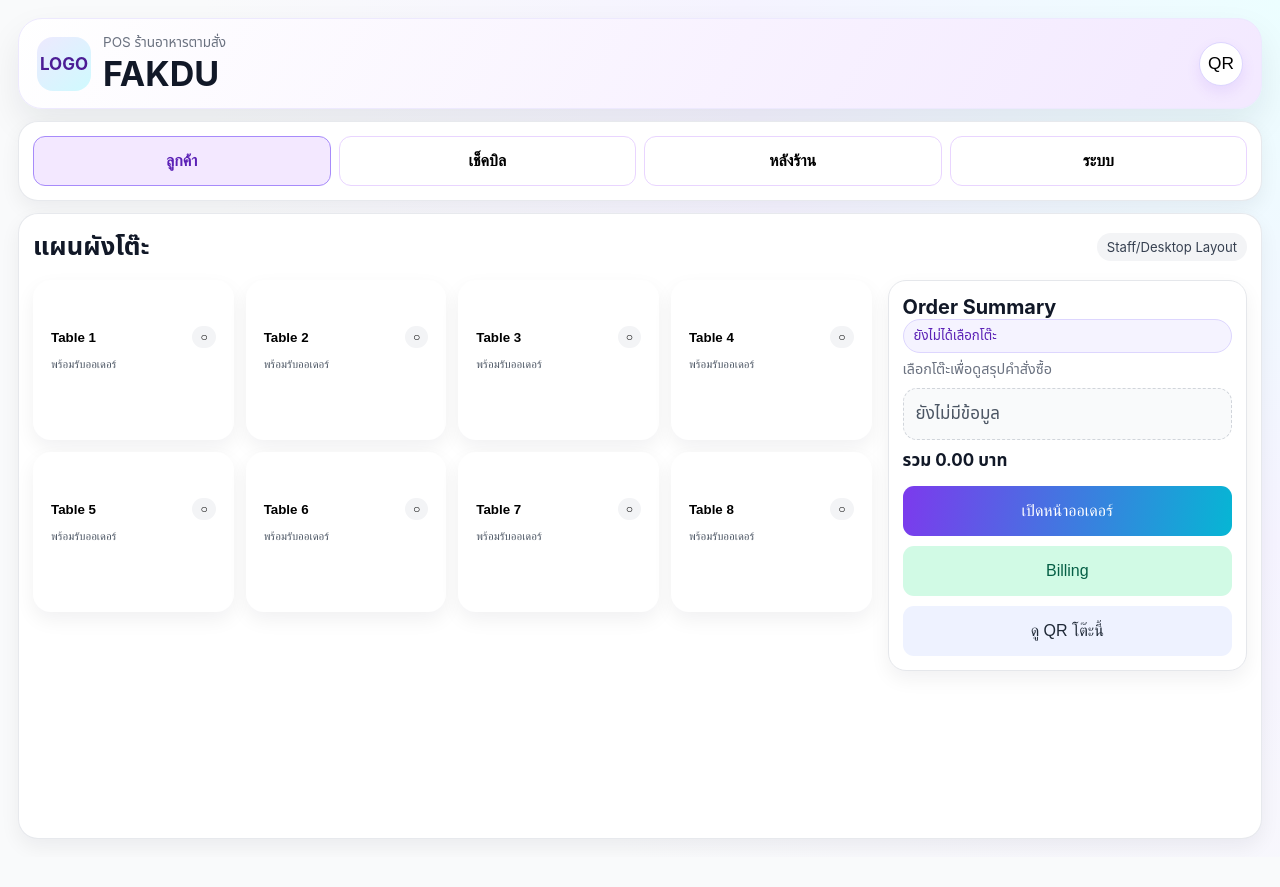
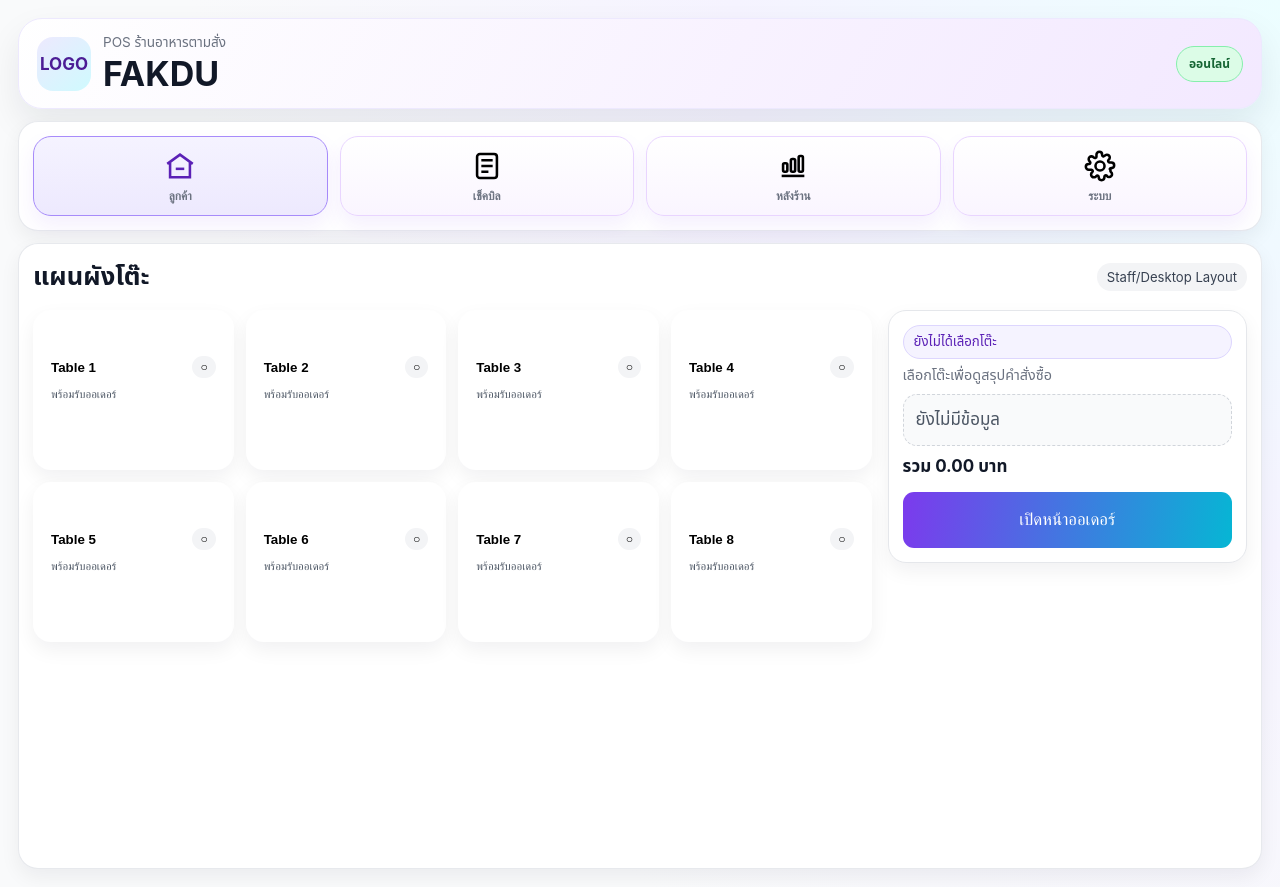
Before and after one commit to kisoga4-commits/pOSPython, a Flask app: template templates/index.html in a window 1280 px wide. Before the commit the page ends 843 px from the top, so only its background shows below. Run offline with Flask 3, Linux system fonts and the light colour scheme; the template is opened without the code that fills it: most values are stand-ins (such as "Sample title", 1, 10 or a date in 2020); parts of the project's set-up code (start-up, migrations or seed data) failed here and were passed over.

Commit message:
Revamp POS desktop UI with icon tabs and richer dashboards

```diff
--- a/static/app.js
+++ b/static/app.js
@@ -203,9 +203,13 @@ function renderCashier() {
   }
   queues.forEach((table) => {
     const meta = statusMap[table.status] || statusMap.available;
+    const { items, total } = getTableSummary(table.id);
     const row = document.createElement('button');
     row.className = `list-card checkout-card ${meta.tone}`;
-    row.innerHTML = `<strong>${meta.icon} ${unitLabel()} ${table.id}</strong><small>${meta.label}</small>`;
+    row.innerHTML = `<strong class="checkout-title">${meta.icon} ${unitLabel()} ${table.id}</strong>
+      <small>${meta.label}</small>
+      <div class="checkout-items">${items.length ? items.slice(-5).map((i) => `• ${i.name} (${money(i.price)})`).join('<br>') : 'ยังไม่มีรายการอาหาร'}</div>
+      <strong>รวม ${money(total)} บาท</strong>`;
     row.addEventListener('click', () => openBill(table.id));
     wrap.appendChild(row);
   });
@@ -232,14 +236,38 @@ function renderMenu() {
 }
 
 function renderSales() {
-  const sales = db.sales || [];
-  const total = sales.reduce((sum, s) => sum + Number(s.total || 0), 0);
+  let sales = db.sales || [];
+  const from = qs('sales-from')?.value;
+  const to = qs('sales-to')?.value;
+  if (from || to) {
+    sales = sales.filter((s) => {
+      const d = new Date(s.timestamp || s.created_at || Date.now());
+      const passFrom = from ? d >= new Date(`${from}T00:00:00`) : true;
+      const passTo = to ? d <= new Date(`${to}T23:59:59`) : true;
+      return passFrom && passTo;
+    });
+  }
+  const inRange = (days) => {
+    const now = new Date();
+    const start = new Date(now);
+    start.setDate(now.getDate() - (days - 1));
+    start.setHours(0, 0, 0, 0);
+    return sales.filter((s) => new Date(s.timestamp || s.created_at || Date.now()) >= start);
+  };
+  const sumTotal = (list) => list.reduce((sum, s) => sum + Number(s.total || 0), 0);
+  const todaySales = inRange(1);
+  const sevenSales = inRange(7);
+  const monthSales = inRange(30);
+  const total = sumTotal(sales);
   const cash = sales.filter((s) => s.payment_method === 'cash').reduce((sum, s) => sum + Number(s.total || 0), 0);
   const qr = sales.filter((s) => s.payment_method === 'qr').reduce((sum, s) => sum + Number(s.total || 0), 0);
-  qs('sales-summary').innerHTML = `
-    <div class="list-card"><strong>ยอดขายรวม</strong><div>${money(total)} บาท</div></div>
-    <div class="list-card"><strong>เงินสด</strong><div>${money(cash)} บาท</div></div>
-    <div class="list-card"><strong>โอน/QR</strong><div>${money(qr)} บาท</div></div>`;
+  qs('sales-overview').innerHTML = `
+    <div class="list-card"><strong>Today</strong><div>${money(sumTotal(todaySales))}</div></div>
+    <div class="list-card"><strong>7 Days</strong><div>${money(sumTotal(sevenSales))}</div></div>
+    <div class="list-card"><strong>30 Days</strong><div>${money(sumTotal(monthSales))}</div></div>
+    <div class="list-card"><strong>Cash</strong><div>${money(cash)}</div></div>
+    <div class="list-card"><strong>Transfer</strong><div>${money(qr)}</div></div>
+    <div class="list-card"><strong>Grand Total</strong><div>${money(total)}</div></div>`;
   qs('sales-list').innerHTML = '';
   sales.slice().reverse().forEach((sale) => {
     const row = document.createElement('div');
@@ -247,6 +275,18 @@ function renderSales() {
     row.textContent = `${unitLabel()} ${sale.target_id} • ${money(sale.total)} บาท • ${sale.payment_method}`;
     qs('sales-list').appendChild(row);
   });
+
+  const bestWrap = qs('sales-best-list');
+  const itemTotals = {};
+  sales.forEach((sale) => (sale.items || []).forEach((item) => { itemTotals[item.name] = (itemTotals[item.name] || 0) + 1; }));
+  bestWrap.innerHTML = '';
+  Object.entries(itemTotals).sort((a, b) => b[1] - a[1]).slice(0, 8).forEach(([name, qty]) => {
+    const row = document.createElement('div');
+    row.className = 'list-card';
+    row.textContent = `${name} • ${qty} จาน`;
+    bestWrap.appendChild(row);
+  });
+  if (!bestWrap.innerHTML) bestWrap.innerHTML = '<div class="empty">ยังไม่มีข้อมูลยอดฮิต</div>';
 }
 
 function renderSystem() {
@@ -308,10 +348,11 @@ function bind() {
     ['menu', 'sales'].forEach((name) => qs(`backstore-${name}`).classList.toggle('hidden', name !== btn.dataset.backstoreTab));
   }));
 
-  qs('open-client-qr').addEventListener('click', () => openQRModal('staff-mode', `${window.location.origin}/staff`, buildQrImageUrl(`${window.location.origin}/staff`)));
   qs('close-qr-modal').addEventListener('click', () => qs('qr-modal').classList.add('hidden'));
   qs('close-table-order-modal').addEventListener('click', () => qs('table-order-modal').classList.add('hidden'));
   qs('close-payment-modal').addEventListener('click', () => qs('payment-modal').classList.add('hidden'));
+  qs('sales-from')?.addEventListener('change', renderSales);
+  qs('sales-to')?.addEventListener('change', renderSales);
 
   qs('order-submit').addEventListener('click', submitOrderFromPanel);
 
@@ -367,12 +408,37 @@ function bind() {
 
 
   qs('desk-open-order-modal')?.addEventListener('click', () => { if (selectedTableId) selectTable(selectedTableId); });
-  qs('desk-open-bill-modal')?.addEventListener('click', () => { if (selectedTableId) openBill(selectedTableId); });
-  qs('desk-open-table-qr')?.addEventListener('click', () => {
-    if (!selectedTableId) return;
-    const url = customerScanUrl(selectedTableId);
-    openQRModal(`Table-${selectedTableId}`, url, buildQrImageUrl(url));
+  qs('open-sales-insight')?.addEventListener('click', () => {
+    const sales = db.sales || [];
+    const sum = (days) => {
+      const now = new Date();
+      const start = new Date(now);
+      start.setDate(now.getDate() - (days - 1));
+      start.setHours(0, 0, 0, 0);
+      return sales.filter((s) => new Date(s.timestamp || s.created_at || Date.now()) >= start).reduce((a, b) => a + Number(b.total || 0), 0);
+    };
+    const now7 = sum(7);
+    const prevStart = new Date();
+    prevStart.setDate(prevStart.getDate() - 14);
+    prevStart.setHours(0, 0, 0, 0);
+    const prevEnd = new Date();
+    prevEnd.setDate(prevEnd.getDate() - 8);
+    prevEnd.setHours(23, 59, 59, 999);
+    const prev7 = sales.filter((s) => {
+      const d = new Date(s.timestamp || s.created_at || Date.now());
+      return d >= prevStart && d <= prevEnd;
+    }).reduce((a, b) => a + Number(b.total || 0), 0);
+    const diff = now7 - prev7;
+    const best = {};
+    sales.forEach((sale) => (sale.items || []).forEach((it) => { best[it.name] = (best[it.name] || 0) + 1; }));
+    const top = Object.entries(best).sort((a, b) => b[1] - a[1]).slice(0, 3);
+    qs('insight-content').innerHTML = `
+      <div class="list-card"><strong>7 วันล่าสุด</strong><div>${money(now7)} บาท</div></div>
+      <div class="list-card"><strong>เทียบ 7 วันก่อนหน้า</strong><div>${diff >= 0 ? '+' : ''}${money(diff)} บาท</div></div>
+      <div class="list-card"><strong>Top items</strong><div>${top.map((x) => `${x[0]} (${x[1]})`).join('<br>') || 'ไม่มีข้อมูล'}</div></div>`;
+    qs('insight-modal').classList.remove('hidden');
   });
+  qs('close-insight-modal')?.addEventListener('click', () => qs('insight-modal').classList.add('hidden'));
 
   qs('save-system').addEventListener('click', async () => {
     let qrImage = db.settings?.qrImage || '';
--- a/static/style.css
+++ b/static/style.css
@@ -33,10 +33,12 @@ h1,h2,h3,h4,p{margin:0}
 .icon-btn{width:44px;height:44px;border-radius:999px;border:1px solid #ddd6fe;background:#fff;cursor:pointer;font-size:1.08rem;box-shadow:0 6px 14px rgba(124,58,237,.1);transition:.2s}
 .icon-btn:hover{transform:translateY(-1px)}
 
-.tab-bar{display:grid;grid-template-columns:repeat(4,1fr);gap:8px}
-.main-tab{border:1px solid #e9d5ff;background:#fff;border-radius:12px;padding:11px;font-weight:700;cursor:pointer;transition:.2s}
+.tab-bar{display:grid;grid-template-columns:repeat(4,1fr);gap:12px}
+.main-tab{border:1px solid #e9d5ff;background:linear-gradient(180deg,#fff,#faf5ff);border-radius:18px;padding:12px 10px;font-weight:700;cursor:pointer;transition:.2s;display:grid;justify-items:center;gap:6px;box-shadow:0 10px 20px rgba(124,58,237,.08)}
+.main-tab svg{width:34px;height:34px}
+.main-tab small{font-size:.74rem;color:#6b7280}
 .main-tab:hover{transform:translateY(-1px)}
-.main-tab.is-active{border-color:#a78bfa;background:var(--primary-soft);color:#5b21b6}
+.main-tab.is-active{border-color:#a78bfa;background:linear-gradient(180deg,#f5f3ff,#ede9fe);color:#5b21b6}
 .section-head{display:flex;justify-content:space-between;align-items:center;gap:8px}
 .pill{background:#f3f4f6;color:#374151;padding:6px 10px;border-radius:999px;font-size:.82rem}
 
@@ -47,12 +49,13 @@ h1,h2,h3,h4,p{margin:0}
 .table-card:hover{transform:translateY(-2px)}
 .table-card.is-selected{outline:2px solid #7c3aed;outline-offset:2px}
 .table-card.is-ordering{background:linear-gradient(180deg,#f5f3ff,#ffffff);border-color:#a78bfa}
-.table-card.pending{border:2px solid var(--pending-border);animation:pulse 1.7s infinite}
-.table-card.accepted{border:2px solid var(--accepted-border)}
+.table-card.pending{border:4px solid var(--pending-border);animation:pulse 1.7s infinite}
+.table-card.accepted{border:4px solid var(--accepted-border)}
 .table-card.checkout{border:2px solid var(--checkout-border)}
 @keyframes pulse{0%{box-shadow:0 0 0 0 rgba(251,146,60,.45)}70%{box-shadow:0 0 0 10px rgba(251,146,60,0)}100%{box-shadow:0 0 0 0 rgba(251,146,60,0)}}
 .table-head-row{display:flex;justify-content:space-between;align-items:center;margin-bottom:8px}
 .status-chip,.status-badge{padding:4px 8px;border-radius:999px;font-size:.75rem;font-weight:600}
+.status-online{background:#dcfce7;color:#166534;border:1px solid #86efac;padding:8px 12px}
 .status-chip.available,.status-available{background:#f3f4f6}
 .status-chip.pending,.status-pending_order{background:#ffedd5;color:#9a3412}
 .status-chip.accepted,.status-accepted_order{background:#dcfce7;color:#166534}
@@ -165,6 +175,7 @@ input,select{width:100%;padding:10px;border-radius:10px;border:1px solid var(--l
 .staff-main-pane{min-width:0}
 .staff-cart-pane{position:sticky;top:12px;align-self:start;background:#fff;border:1px solid var(--line);border-radius:18px;padding:14px;box-shadow:var(--shadow-soft)}
 .desk-action-stack{display:grid;gap:10px;margin-top:12px}
+.desk-action-stack .btn-primary{min-height:56px;font-size:1.05rem}
 
 .delivery-app-shell{max-width:768px;padding:10px}
 .delivery-grid{display:grid;grid-template-columns:1fr;gap:12px}
--- a/templates/index.html
+++ b/templates/index.html
@@ -19,16 +19,28 @@
         </div>
       </div>
       <div class="header-icons">
-        <button id="open-client-qr" class="icon-btn" title="QR Staff">QR</button>
+        <span class="status-badge status-online">ออนไลน์</span>
       </div>
     </header>
 
     <main>
       <nav class="section-card tab-bar">
-        <button class="main-tab is-active" data-screen="customer">ลูกค้า</button>
-        <button class="main-tab" data-screen="cashier">เช็คบิล</button>
-        <button class="main-tab" data-screen="backstore">หลังร้าน</button>
-        <button class="main-tab" data-screen="system">ระบบ</button>
+        <button class="main-tab is-active" data-screen="customer" aria-label="ลูกค้า">
+          <svg viewBox="0 0 24 24" fill="none" stroke="currentColor" stroke-width="1.8"><path d="M3 10.5 12 4l9 6.5"/><path d="M5 9.5V20h14V9.5"/><path d="M9 14h6"/></svg>
+          <small>ลูกค้า</small>
+        </button>
+        <button class="main-tab" data-screen="cashier" aria-label="เช็คบิล">
+          <svg viewBox="0 0 24 24" fill="none" stroke="currentColor" stroke-width="1.8"><rect x="5" y="3.5" width="14" height="17" rx="2"/><path d="M8 8h8M8 12h8M8 16h5"/></svg>
+          <small>เช็คบิล</small>
+        </button>
+        <button class="main-tab" data-screen="backstore" aria-label="หลังร้าน">
+          <svg viewBox="0 0 24 24" fill="none" stroke="currentColor" stroke-width="1.8"><path d="M4 19h16"/><rect x="5" y="10" width="3" height="6" rx="1"/><rect x="10.5" y="7" width="3" height="9" rx="1"/><rect x="16" y="5" width="3" height="11" rx="1"/></svg>
+          <small>หลังร้าน</small>
+        </button>
+        <button class="main-tab" data-screen="system" aria-label="ระบบ">
+          <svg viewBox="0 0 24 24" fill="none" stroke="currentColor" stroke-width="1.8"><circle cx="12" cy="12" r="3.2"/><path d="M19.4 15a1 1 0 0 0 .2 1.1l.1.1a2 2 0 1 1-2.8 2.8l-.1-.1a1 1 0 0 0-1.1-.2 1 1 0 0 0-.6.9V20a2 2 0 1 1-4 0v-.2a1 1 0 0 0-.6-.9 1 1 0 0 0-1.1.2l-.1.1a2 2 0 1 1-2.8-2.8l.1-.1a1 1 0 0 0 .2-1.1 1 1 0 0 0-.9-.6H4a2 2 0 1 1 0-4h.2a1 1 0 0 0 .9-.6 1 1 0 0 0-.2-1.1l-.1-.1a2 2 0 1 1 2.8-2.8l.1.1a1 1 0 0 0 1.1.2h.1a1 1 0 0 0 .6-.9V4a2 2 0 1 1 4 0v.2a1 1 0 0 0 .6.9 1 1 0 0 0 1.1-.2l.1-.1a2 2 0 1 1 2.8 2.8l-.1.1a1 1 0 0 0-.2 1.1v.1a1 1 0 0 0 .9.6H20a2 2 0 1 1 0 4h-.2a1 1 0 0 0-.9.6Z"/></svg>
+          <small>ระบบ</small>
+        </button>
       </nav>
 
       <section id="customer" class="screen section-card">
@@ -42,15 +54,12 @@
           </section>
 
           <aside class="staff-cart-pane">
-            <h3>Order Summary</h3>
             <div id="desk-selected-table" class="meta-chip">ยังไม่ได้เลือกโต๊ะ</div>
             <div id="desk-selected-status" class="muted">เลือกโต๊ะเพื่อดูสรุปคำสั่งซื้อ</div>
             <div id="desk-selected-items" class="order-list"></div>
             <div id="desk-selected-total" class="order-total">รวม 0.00 บาท</div>
             <div class="desk-action-stack">
               <button id="desk-open-order-modal" class="btn-primary" type="button">เปิดหน้าออเดอร์</button>
-              <button id="desk-open-bill-modal" class="btn-secondary" type="button">Billing</button>
-              <button id="desk-open-table-qr" class="btn-soft" type="button">ดู QR โต๊ะนี้</button>
             </div>
           </aside>
         </div>
@@ -87,9 +96,24 @@
         </div>
 
         <div id="backstore-sales" class="panel-block hidden">
-          <h3>สรุปยอดขาย</h3>
-          <div id="sales-summary" class="sales-summary-grid"></div>
-          <div id="sales-list" class="order-list"></div>
+          <div class="sales-dashboard-head">
+            <div class="sales-range-row">
+              <input id="sales-from" type="date" />
+              <input id="sales-to" type="date" />
+              <button id="open-sales-insight" class="btn-secondary" type="button">Insight</button>
+            </div>
+            <div id="sales-overview" class="sales-overview-grid"></div>
+          </div>
+          <div class="sales-body-grid">
+            <section class="sales-panel">
+              <h3>ประวัติการขาย</h3>
+              <div id="sales-list" class="order-list"></div>
+            </section>
+            <section class="sales-panel">
+              <h3>รายการขายดี</h3>
+              <div id="sales-best-list" class="order-list"></div>
+            </section>
+          </div>
         </div>
       </section>
 
@@ -114,18 +138,29 @@
         </div>
 
         <div id="system-payment" class="panel-block system-panel hidden">
-          <label class="check-row"><input id="dynamic-qr" type="checkbox" /> ใช้ Dynamic PromptPay</label>
+          <label class="toggle-row">
+            <input id="dynamic-qr" type="checkbox" />
+            <span class="toggle-slider"></span>
+            <span>ใช้ Dynamic PromptPay</span>
+          </label>
           <input id="qr-image" type="file" accept="image/*" />
         </div>
 
         <div id="system-qr" class="panel-block system-panel hidden">
-          <h3>QR Generator</h3>
-          <div id="table-qr-list" class="table-picker"></div>
+          <h3>Table QR</h3>
+          <div id="table-qr-list" class="table-picker horizontal-picker"></div>
         </div>
 
         <button id="save-system" class="btn-primary big-save">บันทึกการตั้งค่า</button>
       </section>
     </main>
+  </div>
+
+  <div id="insight-modal" class="modal hidden">
+    <div class="modal-card compact">
+      <div class="section-head"><h3>Sales Insight</h3><button id="close-insight-modal" class="btn-soft">ปิด</button></div>
+      <div id="insight-content" class="order-list"></div>
+    </div>
   </div>
 
   <div id="table-order-modal" class="modal hidden">
```
Also changed, not shown: other parts of static/style.css (+25 -5 lines).
